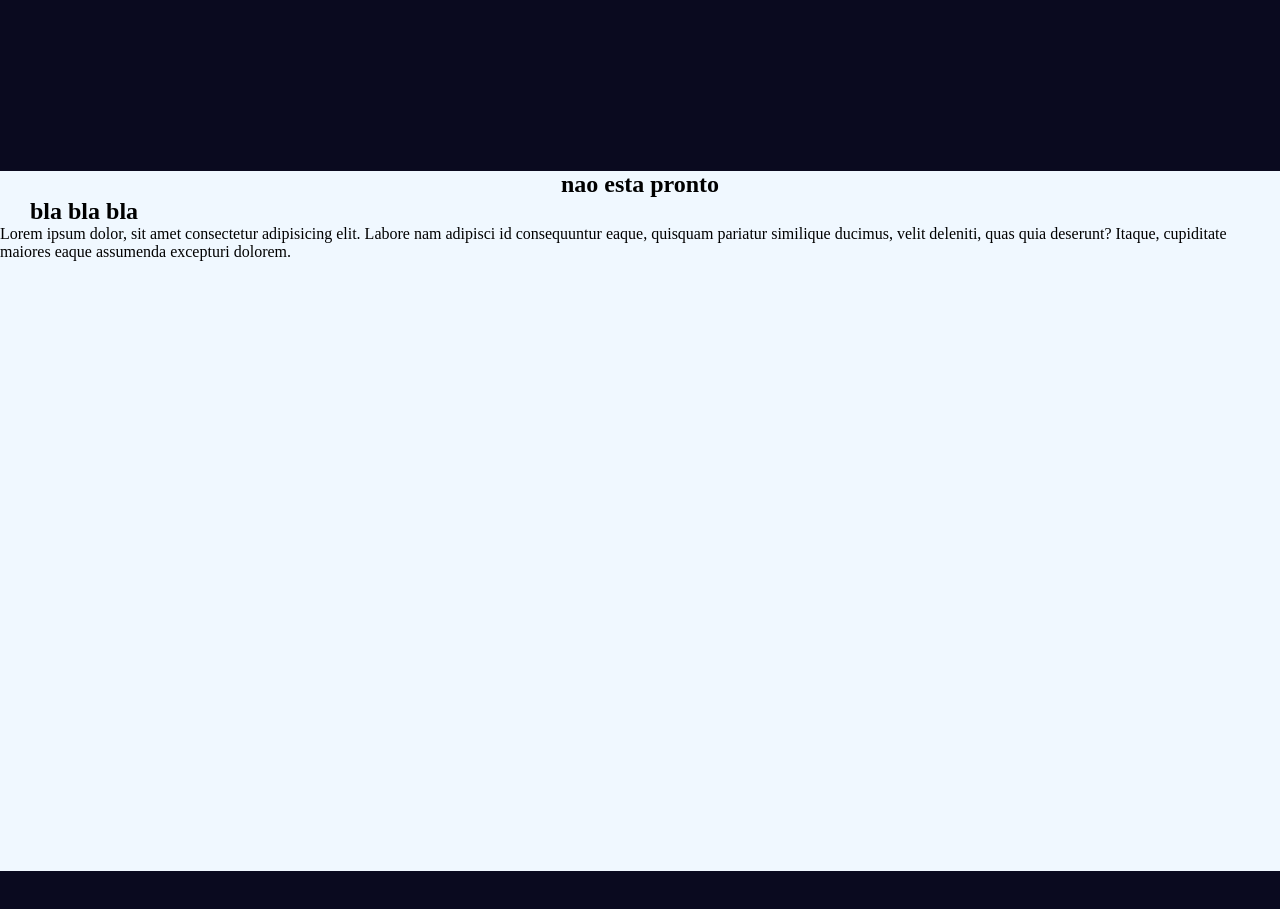
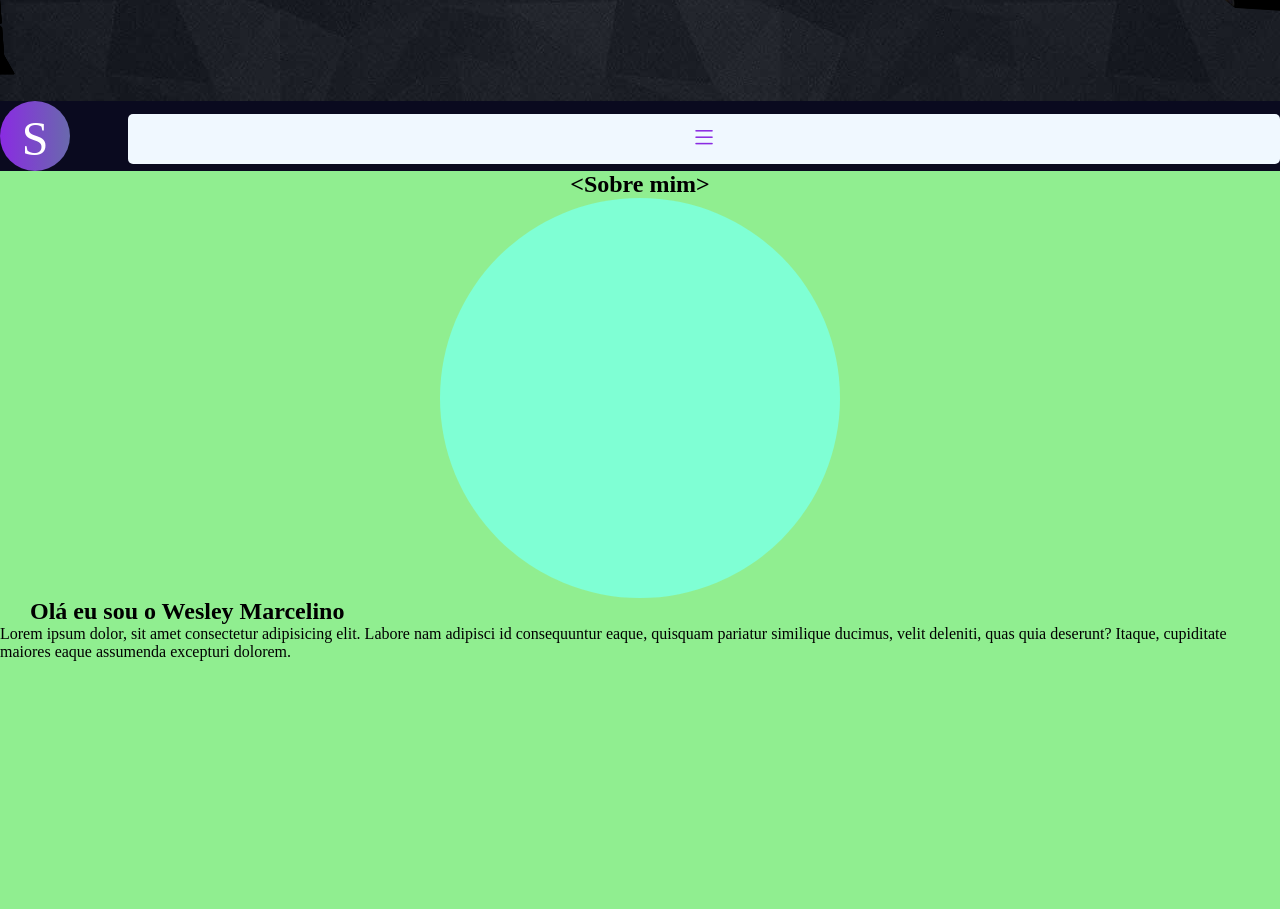
Before and after one commit to syler0x26/main-portifolio, a plain HTML site: page index.html in a window 1280 px wide. Shown: the part 699-1608 px from the top of the page. Before the commit the page ends 1570 px from the top, so only its background shows below. Drawn offline with nearby package versions, Linux system fonts and the light colour scheme.

Commit message:
mudanças grandes

```diff
--- a/estilo/style.css
+++ b/estilo/style.css
@@ -13,6 +13,46 @@ body, html{
     background-color: rgb(10, 10, 31);
     overflow-x: hidden;
     transition: .4s;
+}
+
+/*section*/
+section#abertura{
+    height: 100vh;
+    width: 100vw;
+    background: url('../img/bkg-d.png') center center no-repeat;
+    background-attachment: fixed;
+    background-size: cover;
+}
+section#abertura > div.interface{
+    display: flex;
+    align-items: center;
+    justify-content: center;
+    height: 100%;
+}
+h2.text-abertura{
+    font-size: 2em;
+    color: white;
+}
+h1.text-abertura{
+    margin-top: -20px;
+    font-size: 2em;
+    color: white;
+}
+span.text-abertura{
+    font-size: 1.4em;
+    color: blueviolet;
+}
+button.btn-abertura{
+    border: none;
+    padding: 15px;
+    border-radius: 10px;
+    background: transparent;
+    color: white;
+    border: 2px solid blueviolet;
+    transition: .4s;
+}
+button.btn-abertura:hover{
+    background-color: blueviolet;
 }
 /*header*/
 header#cabecalho{
@@ -74,57 +114,21 @@ header#cabecalho > nav > ul > li > a:hover{
     background-color: var(--cor1);
     color: white;
 }
-/*section*/
-section#abertura{
-    height: 100vh;
-    width: 100vw;
-    /*background: url('../img/bg.jpg') center center no-repeat;
-    background-attachment: fixed;
-    background-size: cover;*/
-}
-section#abertura > div.interface{
-    display: flex;
-    align-items: center;
-    justify-content: center;
-    height: 100%;
-}
-h2.text-abertura{
-    font-size: 2em;
-    color: white;
-}
-h1.text-abertura{
-    margin-top: -20px;
-    font-size: 2em;
-    color: white;
-}
-span.text-abertura{
-    font-size: 1.4em;
-    color: blueviolet;
-}
-button.btn-abertura{
-    border: none;
-    padding: 15px;
-    border-radius: 10px;
-    background: transparent;
-    color: white;
-    border: 2px solid blueviolet;
-    transition: .4s;
-}
-button.btn-abertura:hover{
-    background-color: blueviolet;
-}
 /*article id sobre mim*/
 article#sobre-mim{
-    background-color: aliceblue;
-    height: 700px;
+    background-color: lightblue;
+    height: 93vh;
     width: 100%;
 }
 article#sobre-mim > div.interface{
     display: flex;
     justify-content: center;
-    align-items: flex-start;
     height: 100%;
     width: 100%;
+    background-color: lightcoral;
+}
+article#sobre-mim > div.interface > div.flex{
+    background-color: lightgreen;
 }
 h1.sobre-mim{
     text-align: center;
@@ -135,3 +139,13 @@ h2.sobre-mim{
 p.sobre-mim{
     text-align: justify;
 }
+div#img-flex {
+    display: flex;
+    justify-content: center;
+}
+div#img-flex > div.img-sobre-mim{
+    width: 400px;
+    height: 400px;
+    background-color: aquamarine;
+    border-radius: 50%;
+}
--- a/index.html
+++ b/index.html
@@ -9,19 +9,7 @@
     <link rel="stylesheet" href="https://cdn.jsdelivr.net/npm/bootstrap-icons@1.11.3/font/bootstrap-icons.min.css"><!--boostrap-->
 </head>
 <body>
-    <header id="cabecalho">
-        <div class="logo"><p>S</p></div>
-        <i id="burguer" class="bi bi-list" onclick="clickMenu()"></i>
-        <nav id="itens">
-            <ul>
-                <li><a href="#">opcao1</a></li>
-                <li><a href="#">opcao2</a></li>
-                <li><a href="#">opcao3</a></li>
-                <li><a href="#">opcao4</a></li>
-                <li><a href="#">opcao5</a></li>
-            </ul>
-        </nav>
-    </header><!--header-->
+
     <section id="abertura">
         <div class="interface">
             <div class="flex">
@@ -32,15 +20,31 @@
         </div><!--interface-->
     </section><!--abertura-->
     <main>
+        <header id="cabecalho">
+            <div class="logo"><p>S</p></div>
+            <i id="burguer" class="bi bi-list" onclick="clickMenu()"></i>
+            <nav id="itens">
+                <ul>
+                    <li><a href="#">opcao1</a></li>
+                    <li><a href="#">opcao2</a></li>
+                    <li><a href="#">opcao3</a></li>
+                    <li><a href="#">opcao4</a></li>
+                    <li><a href="#">opcao5</a></li>
+                </ul>
+            </nav>
+        </header><!--header-->
         <article id="sobre-mim">
             <div class="interface">
                 <div class="flex">
-                    <h1 class="sobre-mim">nao esta pronto</h1>
-                    <h2 class="sobre-mim"> bla bla bla </h2>
+                    <h1 class="sobre-mim">&#60;Sobre mim&#62;</h1>
+                    <div id="img-flex">
+                    <div class="img-sobre-mim"></div>
+                    </div><!--img-flex-->
+                    <h2 class="sobre-mim"> Olá eu sou o <span>Wesley Marcelino</span></h2>
                     <p class="dobre-mim">Lorem ipsum dolor, sit amet consectetur adipisicing elit. Labore nam adipisci id consequuntur eaque, quisquam pariatur similique ducimus, velit deleniti, quas quia deserunt? Itaque, cupiditate maiores eaque assumenda excepturi dolorem.</p>
-                </div>
-            </div>
-        </article>
+                </div><!--flex-->
+            </div><!--interface-->
+        </article><!--sobre-mim-->
     </main>
     <script src="estilo/script.js"></script>
     <script>
```
